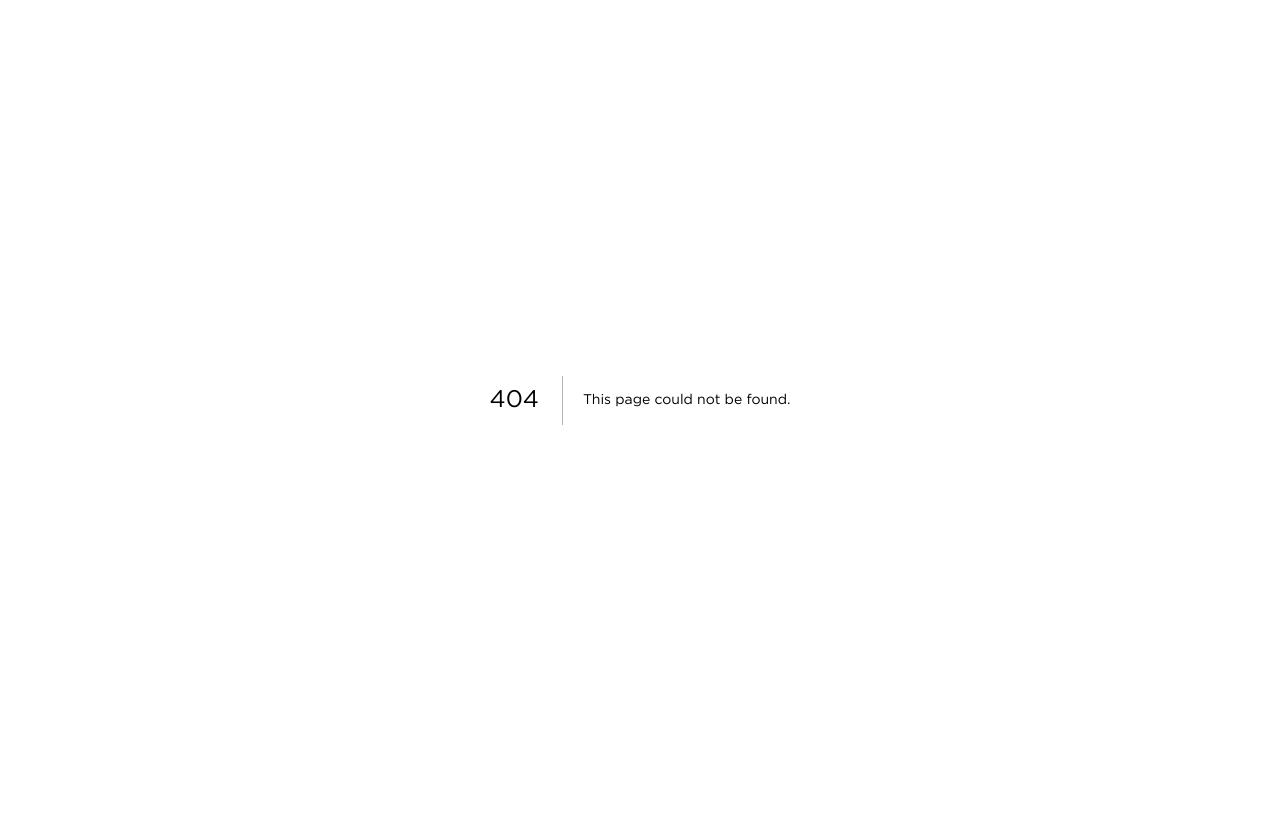
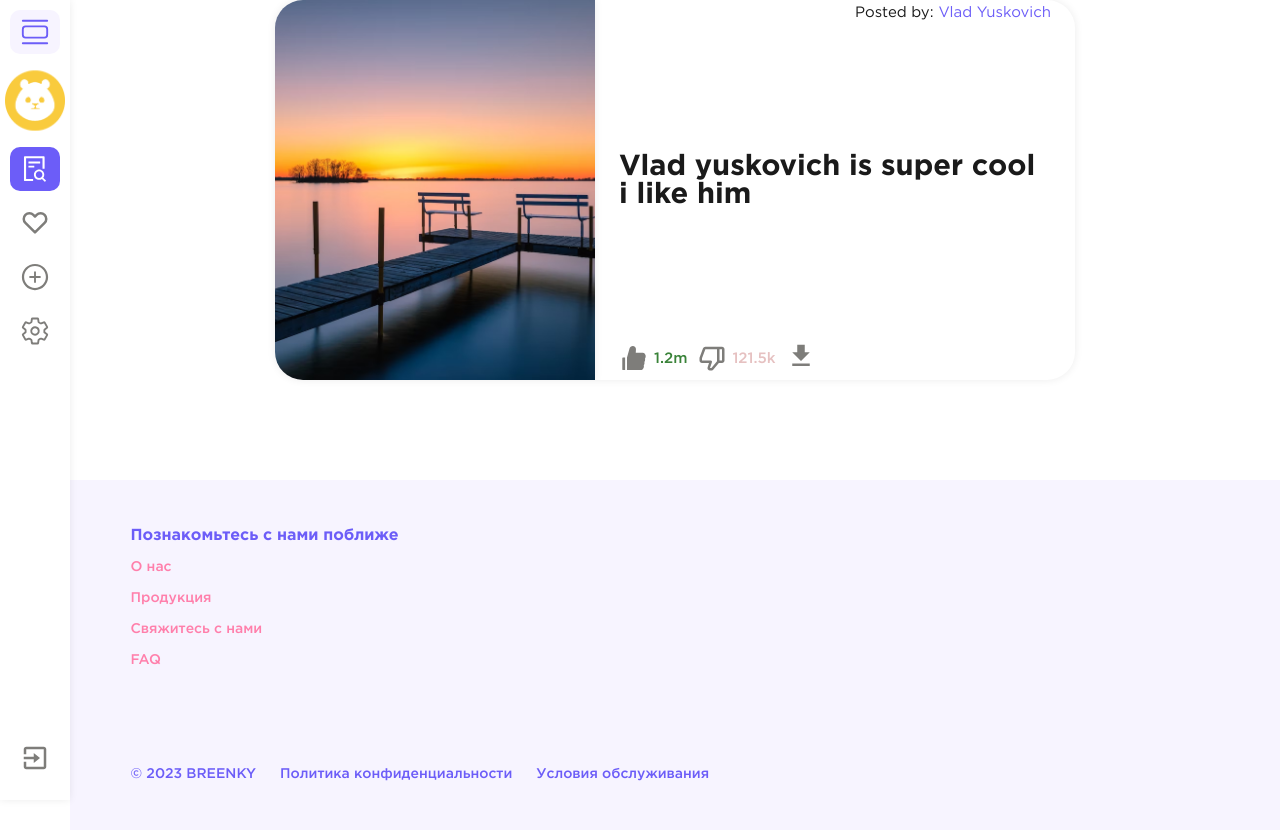
Before and after one commit to SaltGreenson/artgallery-frontend, a Next.js app: page /catalog in a window 1280 px wide. Before the commit this address had no page. Before the commit the page ends 800 px from the top, so only its background shows below. Built offline with nearby package versions, Linux system fonts and the light colour scheme.

Commit message:
layout has been updated

```diff
--- a/src/components/elements/Card/styles.ts
+++ b/src/components/elements/Card/styles.ts
@@ -2,8 +2,8 @@ import styled from "styled-components";
 import { Colors } from "@/styles/colors";
 
 export const StyledCardContainer = styled.div`
-  width: 800px;
-  height: 524px;
+  width: clamp(300px, 100vw / 1.5, 800px);
+  height: clamp(300px, 100vh / 2 - 20px, 524px);
   display: flex;
   position: relative;
   transition: box-shadow 300ms;
@@ -11,7 +11,7 @@ export const StyledCardContainer = styled.div`
   overflow: hidden;
   box-shadow: 0 0 8px rgba(0, 0, 0, 0.08);
 
-  @media (min-width: 1024px) {
+  @media (min-width: 768px) {
     &:hover {
       box-shadow: 0 0 8px ${Colors.ICE};
     }
@@ -30,10 +30,11 @@ export const StyledCardImageContainer = styled.div`
   display: flex;
   align-items: center;
   justify-content: center;
-  transition: linear 300ms;
+  transition-delay: 300ms;
+  transition: linear 600ms;
   box-shadow: 0 0 8px rgba(0, 0, 0, 0.08);
 
-  @media (min-width: 1024px) {
+  @media (min-width: 768px) {
     &:hover {
       max-width: 80%;
     }
--- a/src/components/elements/Footer/styles.ts
+++ b/src/components/elements/Footer/styles.ts
@@ -14,9 +14,5 @@ export const StyledFooterContentContainer = styled.div`
   justify-content: space-between;
   gap: 32px;
   flex-wrap: wrap;
-  padding-top: 48px;
-
-  @media (max-width: 1500px) {
-    padding: 48px 5% 0 5%;
-  }
+  padding: 48px 5% 0 5%;
 `;
--- a/src/components/elements/Menu/DropDownElement/index.tsx
+++ b/src/components/elements/Menu/DropDownElement/index.tsx
@@ -44,11 +44,15 @@ const MenuDropDownElement = ({
       isNeedRotate={isNeedRotateHeadElement}
       isActive={isActive}
     >
-      <StyledMenuRotateList isActive={activeIdx >= 0} onClick={onClickHandler}>
-        <StyledMenuIcon>
+      <StyledMenuRotateList
+        id="rotate-menu-list"
+        isActive={activeIdx >= 0}
+        onClick={onClickHandler}
+      >
+        <StyledMenuIcon id="menu-icon">
           {React.cloneElement(headElement.icon, iconProps)}
         </StyledMenuIcon>
-        <StyledMenuText>
+        <StyledMenuText id="menu-text">
           <FlexBlock
             justify="space-between"
             align="center"
@@ -69,7 +73,7 @@ const MenuDropDownElement = ({
           </FlexBlock>
         </StyledMenuText>
       </StyledMenuRotateList>
-      <StyledMenuRotate onClick={onClickHandler}>
+      <StyledMenuRotate id="rotate-menu" onClick={onClickHandler}>
         {renderLinks()}
       </StyledMenuRotate>
     </StyledMenuRotateWrapper>
--- a/src/components/elements/Menu/DropDownElement/styles.ts
+++ b/src/components/elements/Menu/DropDownElement/styles.ts
@@ -30,7 +30,7 @@ export const StyledMenuRotateWrapper = styled.div<StyledMenuRotateProps>`
   ${({ isActive }) =>
     isActive &&
     css`
-      ${StyledMenuRotate} {
+      #rotate-menu {
         max-height: 140px;
       }
     `}
@@ -39,7 +39,7 @@ export const StyledMenuRotateWrapper = styled.div<StyledMenuRotateProps>`
     isNeedRotate &&
     isActive &&
     css`
-      ${StyledMenuRotateList} {
+      #rotate-menu-list {
         svg {
           transform: rotate(180deg);
         }
--- a/src/components/elements/Menu/index.tsx
+++ b/src/components/elements/Menu/index.tsx
@@ -64,8 +64,10 @@ const Menu = ({ isAuthUser, ...props }: MenuProps): JSX.Element => {
       const { icon, title } = linkElement;
       return (
         <StyledMenuList key={idx} isActive={isActive} onClick={onClick}>
-          <StyledMenuIcon>{React.cloneElement(icon, iconProps)}</StyledMenuIcon>
-          <StyledMenuText>
+          <StyledMenuIcon id="menu-icon">
+            {React.cloneElement(icon, iconProps)}
+          </StyledMenuIcon>
+          <StyledMenuText id="menu-text">
             <Paragraph
               fontSize={fontSize}
               color={
@@ -119,19 +121,18 @@ const Menu = ({ isAuthUser, ...props }: MenuProps): JSX.Element => {
       <FlexBlock direction="column" justify="space-between" flex={1}>
         <CustomBlock>
           <StyledMenuOpenCloseButtonContainer onClick={handleClickDisplayStyle}>
-            <StyledMenuOpenCloseButton isOpen={isFullSizeView}>
+            <StyledMenuOpenCloseButton id="menu-icon" isOpen={isFullSizeView}>
               {displayStyleIconConfig(isFullSizeView)}
             </StyledMenuOpenCloseButton>
-            <StyledMenuOpenCloseButtonText>
+            <StyledMenuOpenCloseButtonText id="menu-text">
               <Paragraph fontSize="16px" color={Colors.PURPLE} bold>
                 {DisplayStyleText.FULL}
               </Paragraph>
             </StyledMenuOpenCloseButtonText>
           </StyledMenuOpenCloseButtonContainer>
-          <CustomLink href="#" fontSize="16px" bold>
-            <StyledMenuLogoWrapper>
+          <StyledMenuLogoWrapper id="logo-wrapper">
             <Logo />
-              <StyledMenuOwnerInfo>
+            <StyledMenuOwnerInfo id="menu-text">
               <CustomLink href="#" fontSize="16px" bold>
                 Vlad Yuskovich
               </CustomLink>
@@ -155,7 +156,6 @@ const Menu = ({ isAuthUser, ...props }: MenuProps): JSX.Element => {
               </CustomLink>
             </StyledMenuOwnerInfo>
           </StyledMenuLogoWrapper>
-          </CustomLink>
           <StyledMenu>
             {displayMainLinks}
             <MenuDropDownElement
--- a/src/components/elements/Menu/styles.ts
+++ b/src/components/elements/Menu/styles.ts
@@ -35,11 +35,8 @@ export const StyledMenuLogoWrapper = styled.div`
 
 export const MenuContainer = styled.div<{ isFullSizeView: boolean }>`
   width: 70px;
-  position: fixed;
-  left: 0;
-  top: 0;
-  min-height: 100vh;
-  max-height: 100vh;
+  min-height: 100%;
+  max-height: 100%;
   display: flex;
   flex-direction: column;
   box-shadow: 0 0 8px rgba(0, 0, 0, 0.08);
@@ -52,21 +49,30 @@ export const MenuContainer = styled.div<{ isFullSizeView: boolean }>`
     display: none;
   }
 
+  @media (max-width: 1024px) {
+    z-index: 100;
+    position: fixed;
+    left: 0;
+    top: 0;
+    min-height: 100vh;
+    max-height: 100vh;
+  }
+
   ${({ isFullSizeView }) =>
     isFullSizeView &&
     css`
       width: 300px;
 
-      ${StyledMenuLogoWrapper} svg {
+      #logo-wrapper svg {
         height: 90px;
         width: 91px;
       }
 
-      ${StyledMenuText} {
+      #menu-text {
         display: flex;
       }
 
-      ${StyledMenuIcon} {
+      #menu-icon {
         border-top-right-radius: 0;
         border-bottom-right-radius: 0;
       }
@@ -89,13 +95,15 @@ export const StyledMenuList = styled.li<{ isActive?: boolean }>`
   transition: background-color 200ms;
   cursor: pointer;
 
-  ${StyledMenuIcon}, ${StyledMenuText} {
+  #menu-icon,
+  #menu-text {
     background-color: ${({ isActive }) =>
       isActive ? Colors.PURPLE : Colors.WHITE};
   }
 
   &:hover {
-    ${StyledMenuIcon}, ${StyledMenuText} {
+    #menu-icon,
+    #menu-text {
       background-color: ${({ isActive }) =>
         isActive ? Colors.DARK_PURPLE : Colors.LIGHT_SELECTED};
     }
@@ -148,7 +156,7 @@ export const StyledMenuOpenCloseButton = styled(StyledMenuIcon)<{
       css`
         animation: linear changeIcon 300ms;
 
-        ${StyledMenuOpenCloseButtonText} {
+        #open-close-text {
           display: flex;
         }
       `}
--- a/src/components/layouts/Main/index.tsx
+++ b/src/components/layouts/Main/index.tsx
@@ -1,44 +1,27 @@
-import React, { ReactNode, useEffect, useState } from "react";
+import React, { ReactNode } from "react";
 import Footer from "../../elements/Footer";
+import Menu from "@/components/elements/Menu";
 
 import {
   ContentContainer,
   FooterContainer,
-  HeaderContainer,
   MainLayoutContainer,
+  MenuContainer,
 } from "./styles";
 
 type PropsTypes = {
   children: ReactNode;
 };
-const Index = ({ children }: PropsTypes): JSX.Element => {
-  const [prevScrollPos, setPrevScrollPos] = useState(
-    typeof window !== "undefined" ? window.scrollY : 0
-  );
-  const [visible, setVisible] = useState(true);
-
-  useEffect(() => {
-    const handleScroll = () => {
-      const currentScrollPos = window.scrollY;
-      setVisible(prevScrollPos > currentScrollPos);
-      setPrevScrollPos(currentScrollPos);
-    };
-
-    window.addEventListener("scroll", handleScroll);
-    return () => window.removeEventListener("scroll", handleScroll);
-  }, [prevScrollPos]);
-
-  return (
-    <>
+const MainLayout = ({ children }: PropsTypes): JSX.Element => (
   <MainLayoutContainer>
-        <HeaderContainer visible={visible}>{/*<Header />*/}</HeaderContainer>
+    <MenuContainer>
+      <Menu />
+    </MenuContainer>
     <ContentContainer>{children}</ContentContainer>
     <FooterContainer>
       <Footer />
     </FooterContainer>
   </MainLayoutContainer>
-    </>
 );
-};
 
-export default Index;
+export default MainLayout;
--- a/src/components/layouts/Main/styles.ts
+++ b/src/components/layouts/Main/styles.ts
@@ -2,50 +2,40 @@ import styled from "styled-components";
 
 export const MainLayoutContainer = styled.div<{ visible?: boolean }>`
   display: grid;
-  grid-template-rows: 60px auto 100px 350px;
-  grid-template-columns: 100%;
+  grid-template-rows: auto 100px 350px;
+  grid-template-columns: max-content auto;
   min-height: 100vh;
+  max-width: 100vw;
 
   @media (max-width: 768px) {
-    grid-template-rows: 60px auto 100px auto;
+    grid-template-rows: auto 100px auto;
   }
 
   @media (max-width: 1024px) {
-    grid-template-columns: 3px calc(100% - 6px) 3px;
+    grid-template-columns: 70px calc(100% - 73px) 3px;
   }
 `;
 export const ContentContainer = styled.div`
-  grid-row: 2;
-
-  @media (max-width: 1024px) {
-    grid-column: 2;
-  }
+  grid-row: 1;
+  grid-column: 2;
 `;
 
-export const HeaderContainer = styled.div<{ visible?: boolean }>`
-  z-index: 101;
-  width: 100%;
-  position: fixed;
-  top: ${({ visible }) => (visible ? 0 : "-60px")};
-  transition: top 200ms;
+export const MenuContainer = styled.div<{ visible?: boolean }>`
+  grid-row: 1 / span 3;
+  grid-column: 1;
+  max-height: 100vh;
 
-  @media (max-width: 1024px) {
-    grid-column: 1 / span 3;
+  @media (min-width: 1024px) {
+    position: sticky;
+    top: 0;
   }
 `;
 
 export const FooterContainer = styled.div`
-  grid-row: 4;
+  grid-row: 3;
+  grid-column: 2;
 
   @media (max-width: 1024px) {
-    grid-column: 1 / span 3;
+    grid-column: 2 / span 3;
   }
 `;
-
-export const MobileMenuContainer = styled.div`
-  display: none;
-
-  @media (max-width: 1024px) {
-    display: block;
-  }
-`;
--- /dev/null
+++ b/src/pages/catalog/index.tsx
@@ -0,0 +1,15 @@
+import React from "react";
+
+import dynamic from "next/dynamic";
+import Preloader from "@/components/common/Preloader";
+
+const DynamicCatalogContent = dynamic(
+  () => import("../../pagesContent/Catalog"),
+  {
+    loading: Preloader,
+  }
+);
+
+const Catalog = () => <DynamicCatalogContent />;
+
+export default Catalog;
--- /dev/null
+++ b/src/pagesContent/Catalog/index.tsx
@@ -0,0 +1,20 @@
+import React from "react";
+import MainLayout from "@/components/layouts/Main";
+import Card from "@/components/elements/Card";
+import { FlexBlock } from "@/components/common/Block";
+
+const Catalog = () => (
+  <MainLayout>
+    <FlexBlock
+      width="100%"
+      align="center"
+      justify="center"
+      gap="20px"
+      direction="column"
+    >
+      <Card />
+    </FlexBlock>
+  </MainLayout>
+);
+
+export default Catalog;
```
Also changed, not shown: src/pagesContent/Catalog/styles.ts (added). Lines whose indentation alone changed are shown as unchanged.
